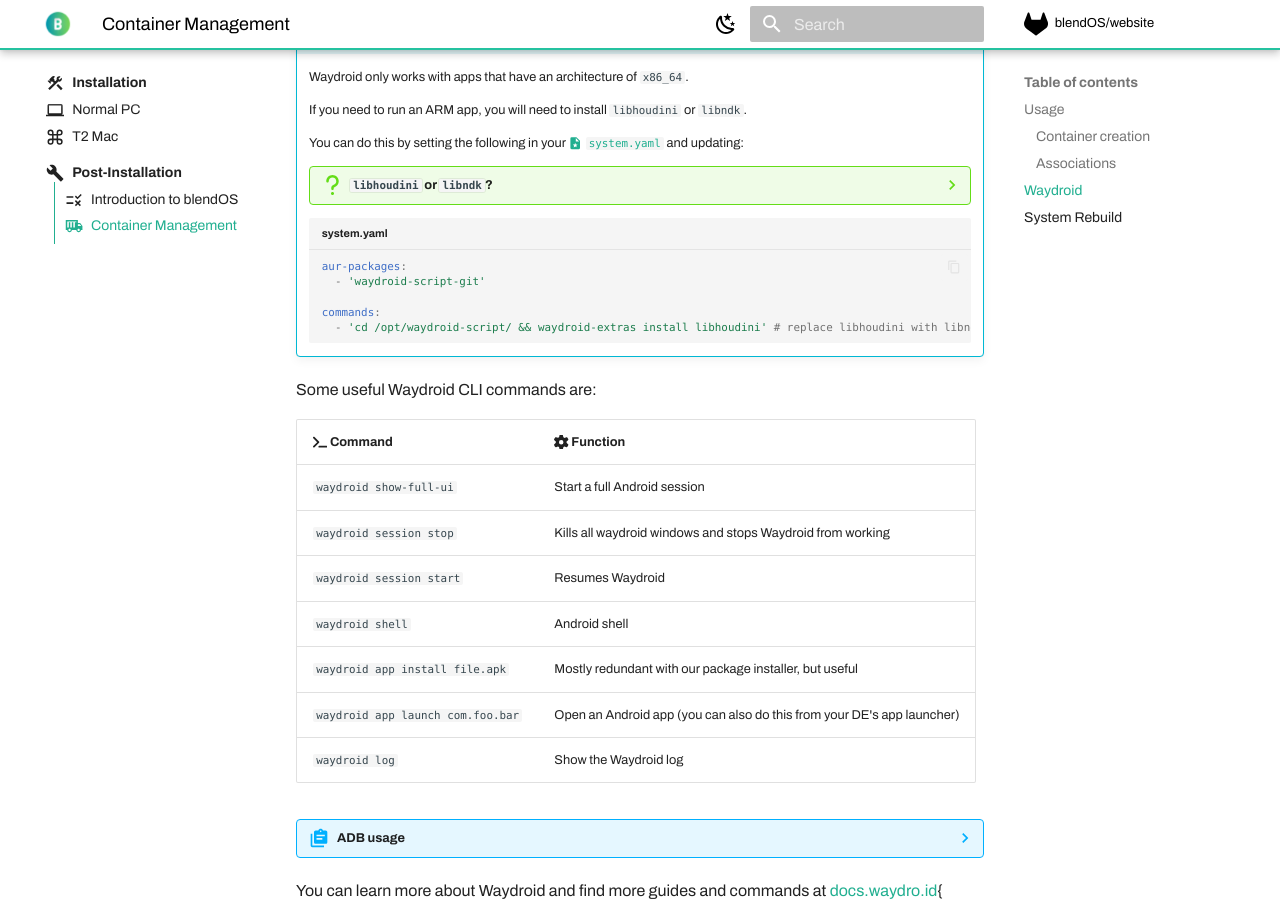
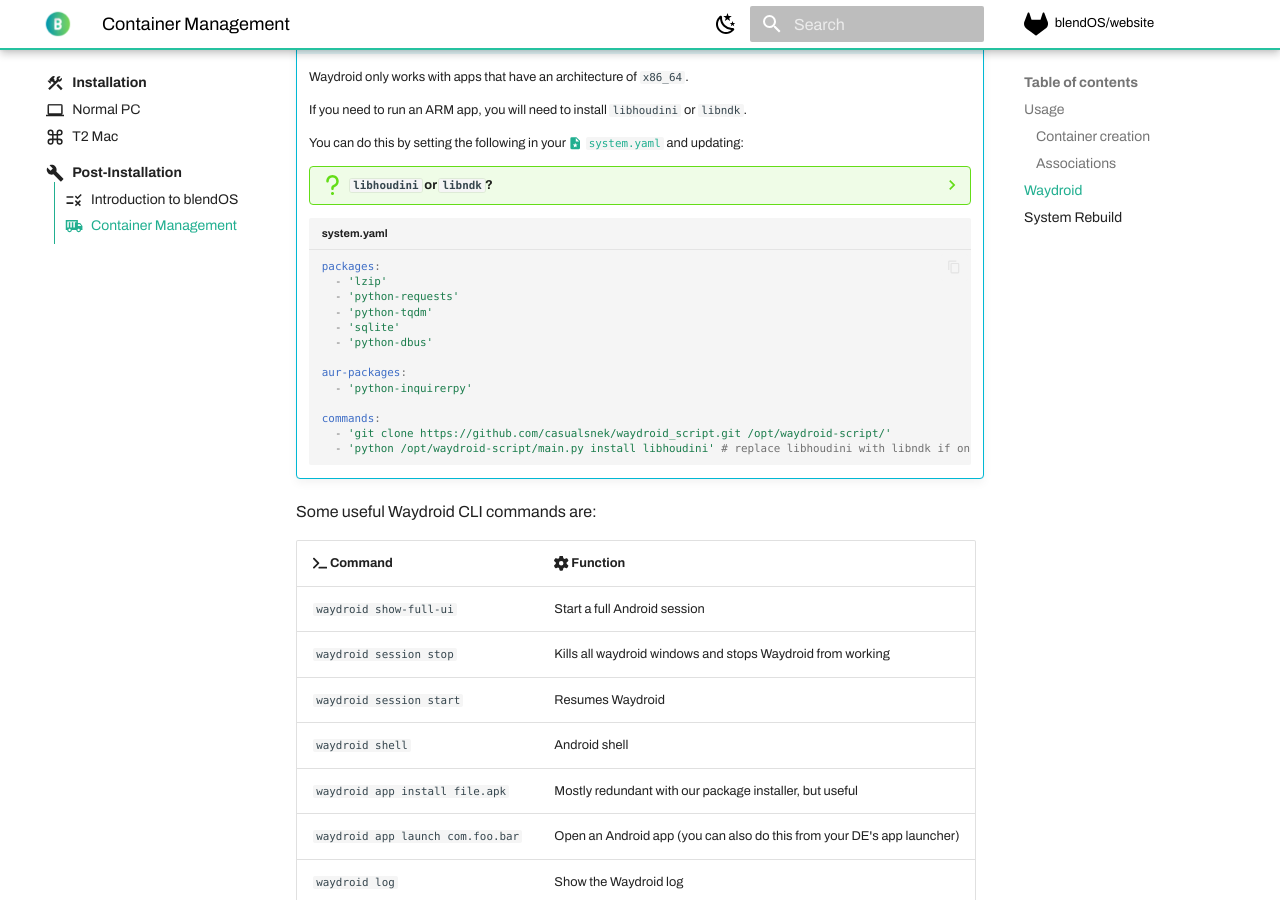
Before and after one commit to blend-os/website, an MkDocs documentation site: the page built from docs/install/post-install/container-guide.md, in a window 1280 px wide and 900 px high, scrolled down 4210 px. Built offline with MkDocs 1.6.1 and Material for MkDocs 9.7.7, drawn with Linux system fonts in a browser that asks for light colours; emoji names are drawn with the system emoji font; some web fonts are replaced; plug-ins that fetch from the network failed and are left out.

Commit message:
fix libhoudini guide

````diff
--- a/docs/install/post-install/container-guide.md
+++ b/docs/install/post-install/container-guide.md
@@ -67,11 +67,19 @@
         However, some apps will work on one translation layer and not another. You may need to try both if a game does not work or suffers from bad performance.
 
     ```yaml title="system.yaml"
+    packages:
+      - 'lzip'
+      - 'python-requests'
+      - 'python-tqdm'
+      - 'sqlite'
+      - 'python-dbus'
+
     aur-packages:
-      - 'waydroid-script-git'
+      - 'python-inquirerpy'
 
     commands:
-      - 'cd /opt/waydroid-script/ && waydroid-extras install libhoudini' # replace libhoudini with libndk if on an AMD CPU
+      - 'git clone https://github.com/casualsnek/waydroid_script.git /opt/waydroid-script/'
+      - 'python /opt/waydroid-script/main.py install libhoudini' # replace libhoudini with libndk if on an AMD CPU
     ```
 
 
````
